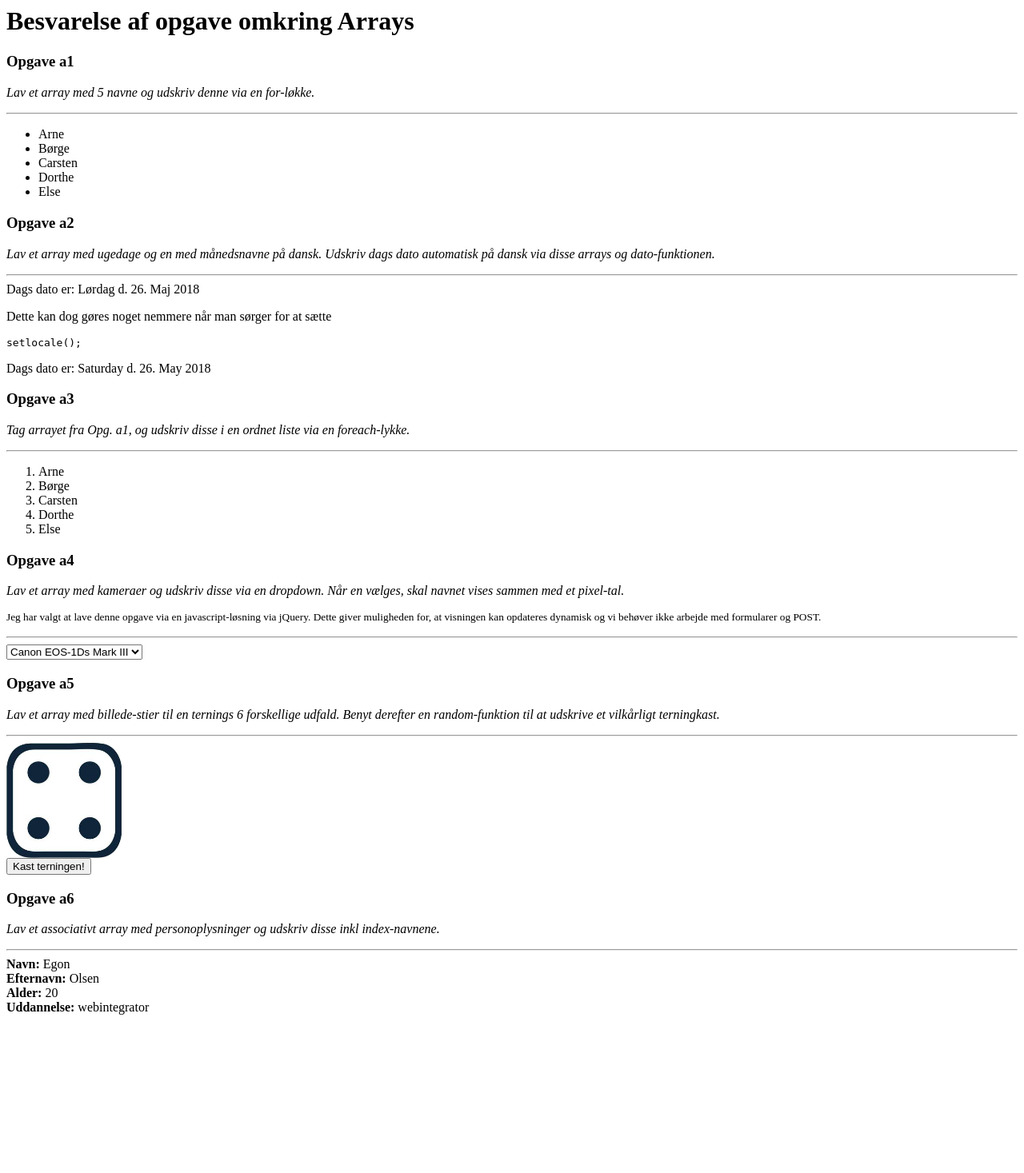
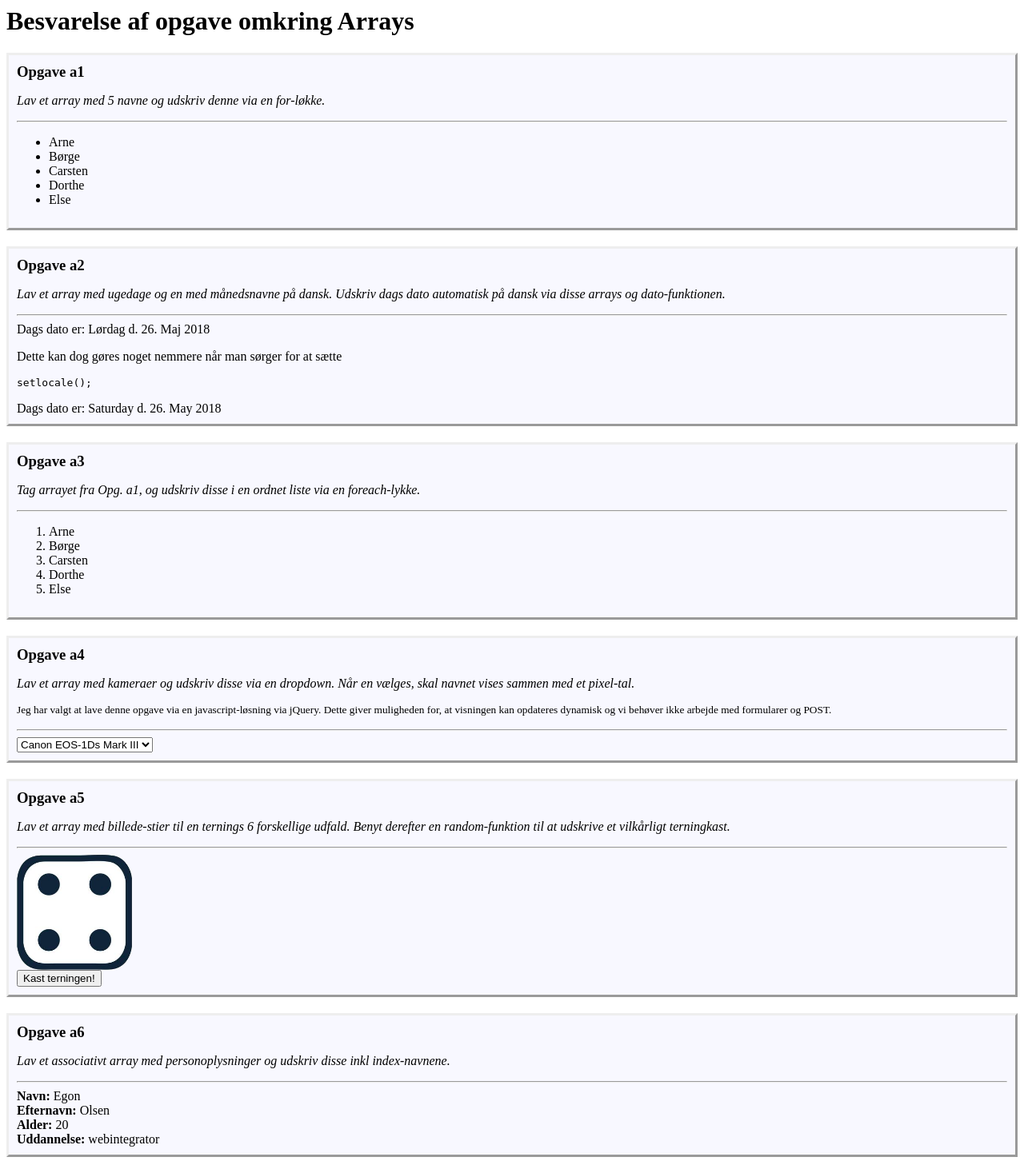
Before and after one commit to danniranderis/H1-projekt-script-hjemmeside, a PHP site: page /opg_arrays.php in a window 1280 px wide. Shown: the whole page at 80% size. Before the commit the page ends 1269 px from the top, so only its background shows below. Run offline with PHP 8.4, Linux system fonts and the light colour scheme.

Commit message:
Add jQuery and custom css for the question-answers.

```diff
--- a/web/src/base_header.php
+++ b/web/src/base_header.php
@@ -2,6 +2,10 @@
 <head>
     <meta charset="UTF-8">
     <title>H1 Projekthjemmeside</title>
+
+    <link rel="stylesheet" href="custom_styles.css">
+
+    <script src="https://ajax.googleapis.com/ajax/libs/jquery/3.3.1/jquery.min.js"></script>
 </head>
 
 <body>
--- /dev/null
+++ b/web/src/custom_styles.css
@@ -0,0 +1,11 @@
+.opg_container {
+    background-color: ghostwhite;
+    padding: 5px 10px 10px 10px;
+    margin-bottom: 20px;
+    border-style: outset;
+}
+
+.opg_container h3 {
+    margin-top: 5px;
+    margin-bottom: 0px;
+}
```
